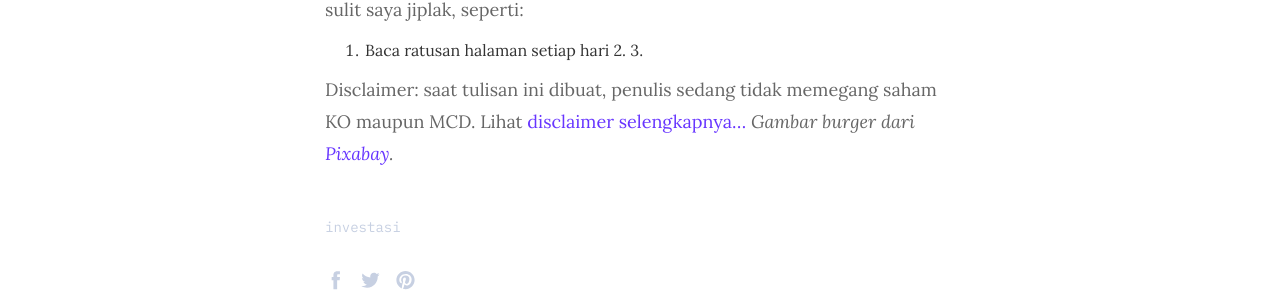
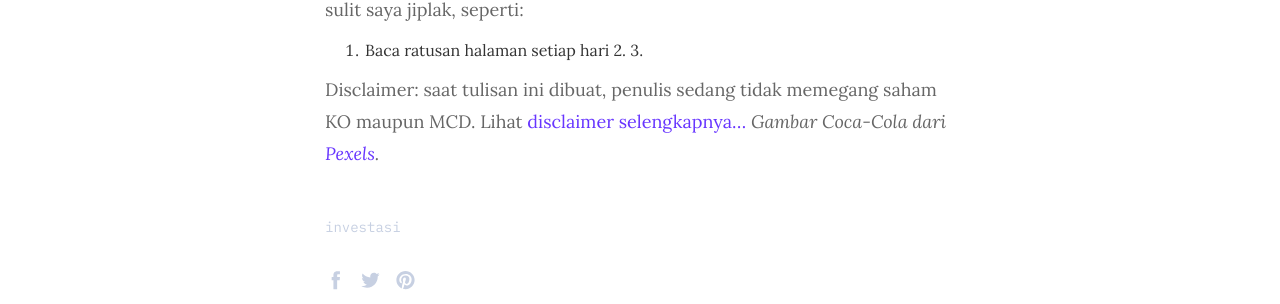
Before and after one commit to ekonomikusid/home, a Jekyll site: the page built from _posts/2020-11-04-menjiplak-buffett.md, in a window 1280 px wide. Shown: the part 792-1096 px from the top of the page. Built offline with Jekyll 4.4.1, drawn with Linux system fonts in a browser that asks for light colours.

Commit message:
Update 2020-11-04-menjiplak-buffett.md

```diff
--- a/_posts/2020-11-04-menjiplak-buffett.md
+++ b/_posts/2020-11-04-menjiplak-buffett.md
@@ -11,4 +11,4 @@ Saya bisa menjiplak kebiasaan yang dilakukan Warren Buffett, seperti sarapan di
 3.
 
 Disclaimer: saat tulisan ini dibuat, penulis sedang tidak memegang saham KO maupun MCD. Lihat [disclaimer selengkapnya...](/disclaimer)
-_Gambar burger dari [Pixabay](https://pixabay.com/vectors/hamburger-sandwich-burger-meat-295090/)._
+_Gambar Coca-Cola dari [Pexels](https://www.pexels.com/photo/pizza-emergency-power-warning-4109238/?utm_content=attributionCopyText&utm_medium=referral&utm_source=pexels)._
```
